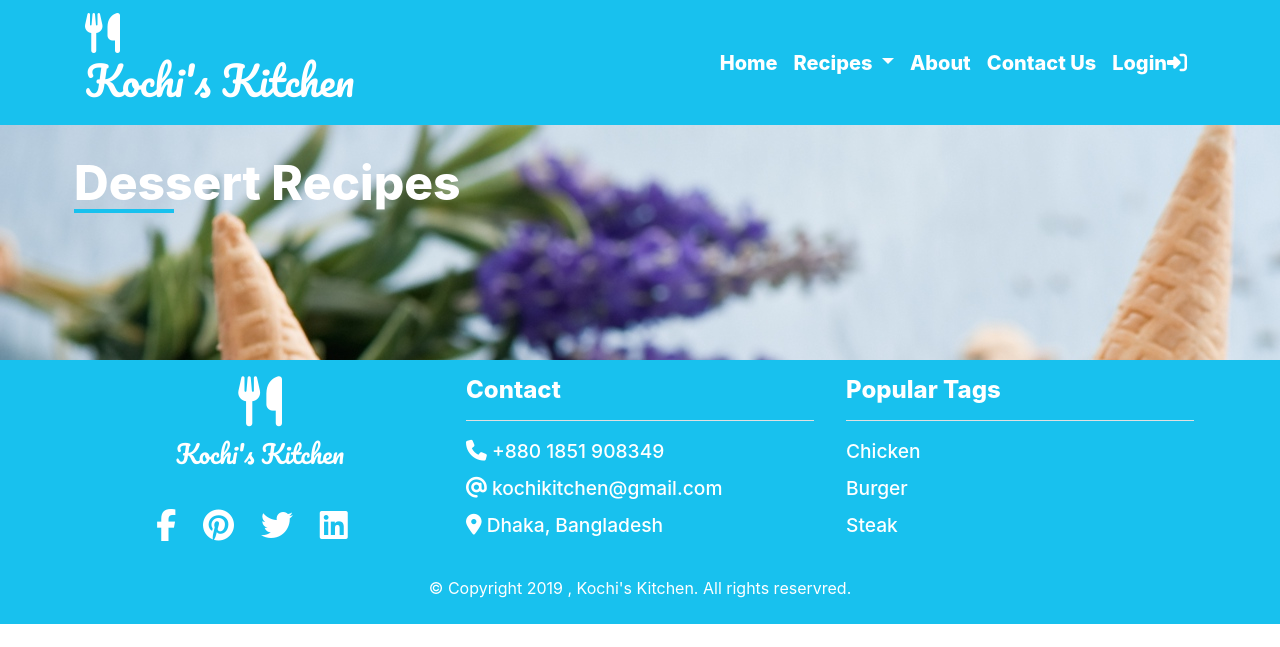
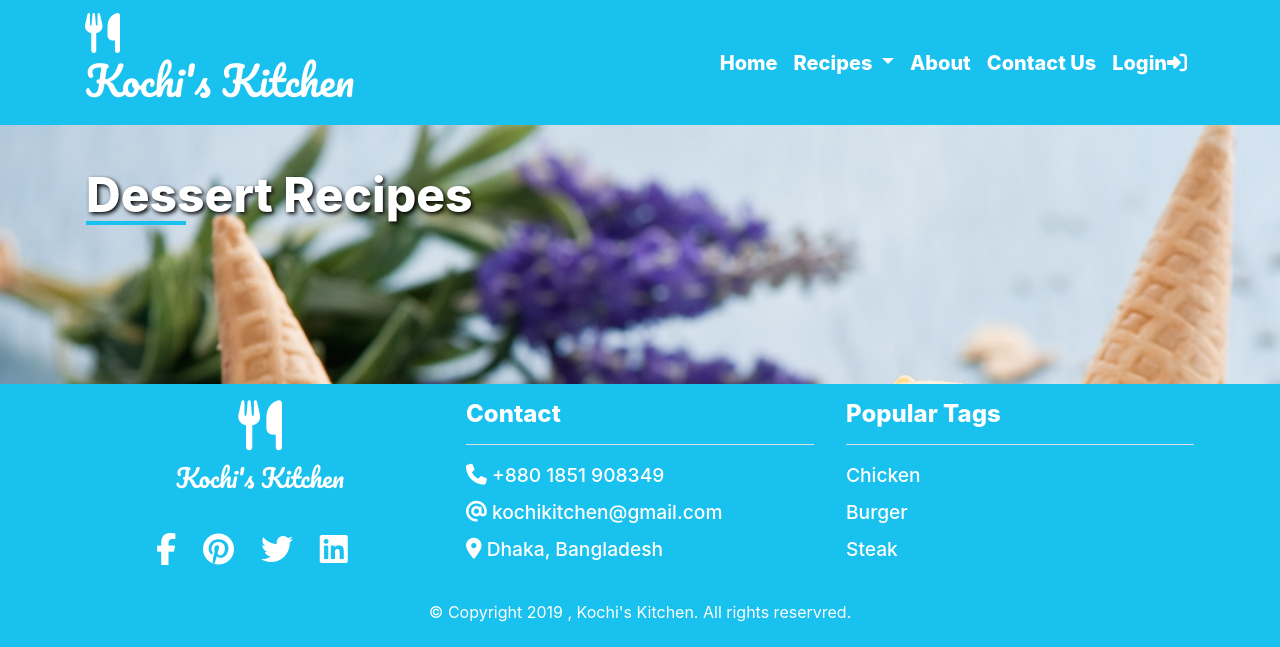
Before and after one commit to raju248/Kochis_Kitchen, a PHP site: page /view_dessert.php in a window 1280 px wide. Shown: the top 647 px of the page. Run offline with PHP 8.4, Linux system fonts and the light colour scheme; data that the repository does not hold is empty; some libraries are stand-ins or nearby versions.

Commit message:
text shadow added

```diff
--- a/css/style.css
+++ b/css/style.css
@@ -320,6 +320,7 @@ li a {
   color: white;
   font-weight: 800 !important;
   position: relative;
+  text-shadow: 2px 2px 4px #000000;
 }
 
 .ingredient-title {
@@ -420,7 +421,7 @@ li a {
 }
 
 .card-body {
-  background-color: rgba(52, 58, 64, 0.85) !important;
+  background-color:rgba(3, 9, 14, 0.85) !important;
   color: white;
 }
 
--- a/view_dessert.php
+++ b/view_dessert.php
@@ -61,7 +61,7 @@ $resultSet = '';
 
         <div class="container text-center justify-content-center justify-content-sm-between justify-content-md-between">
 
-            <div class="row mb-1 p-1">
+            <div class="row mb-1 p-3">
                 <h2 class="display-4 recipe-section-title">Dessert Recipes</h2>
             </div>
 
```
